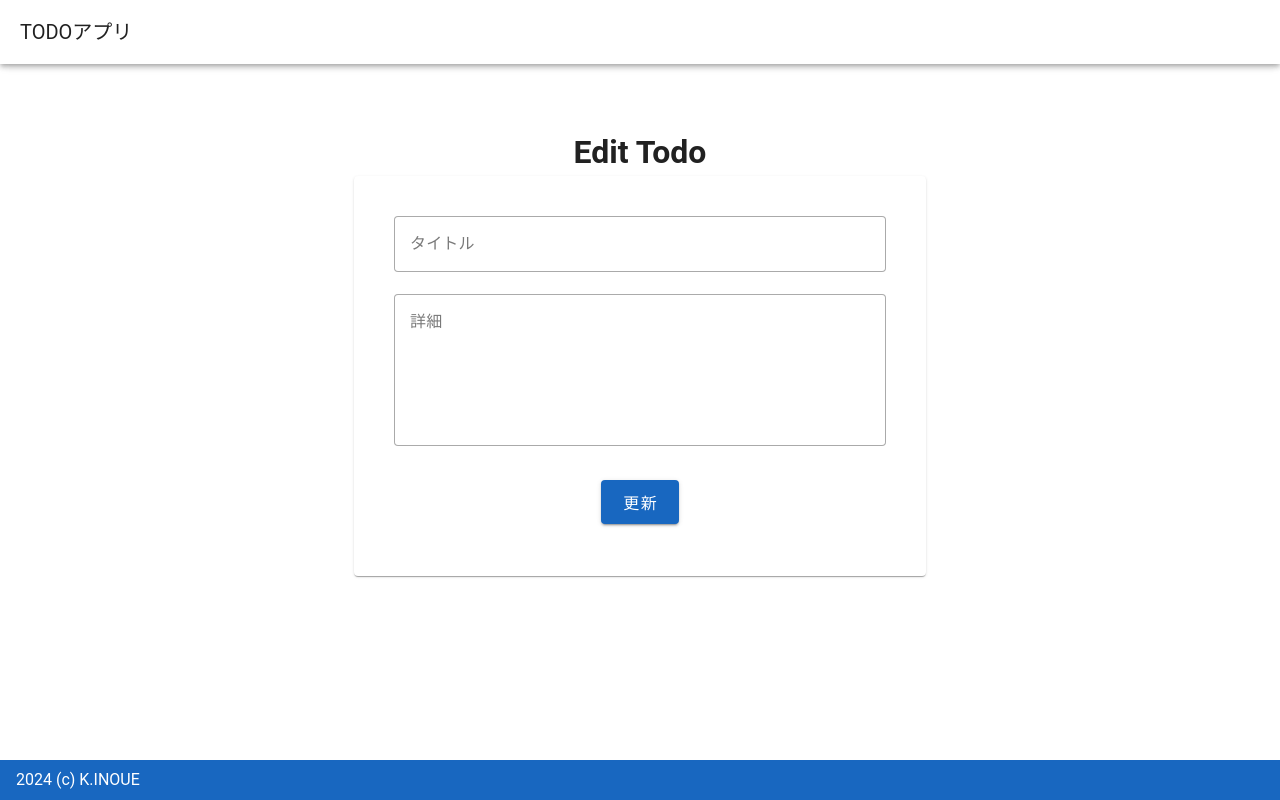
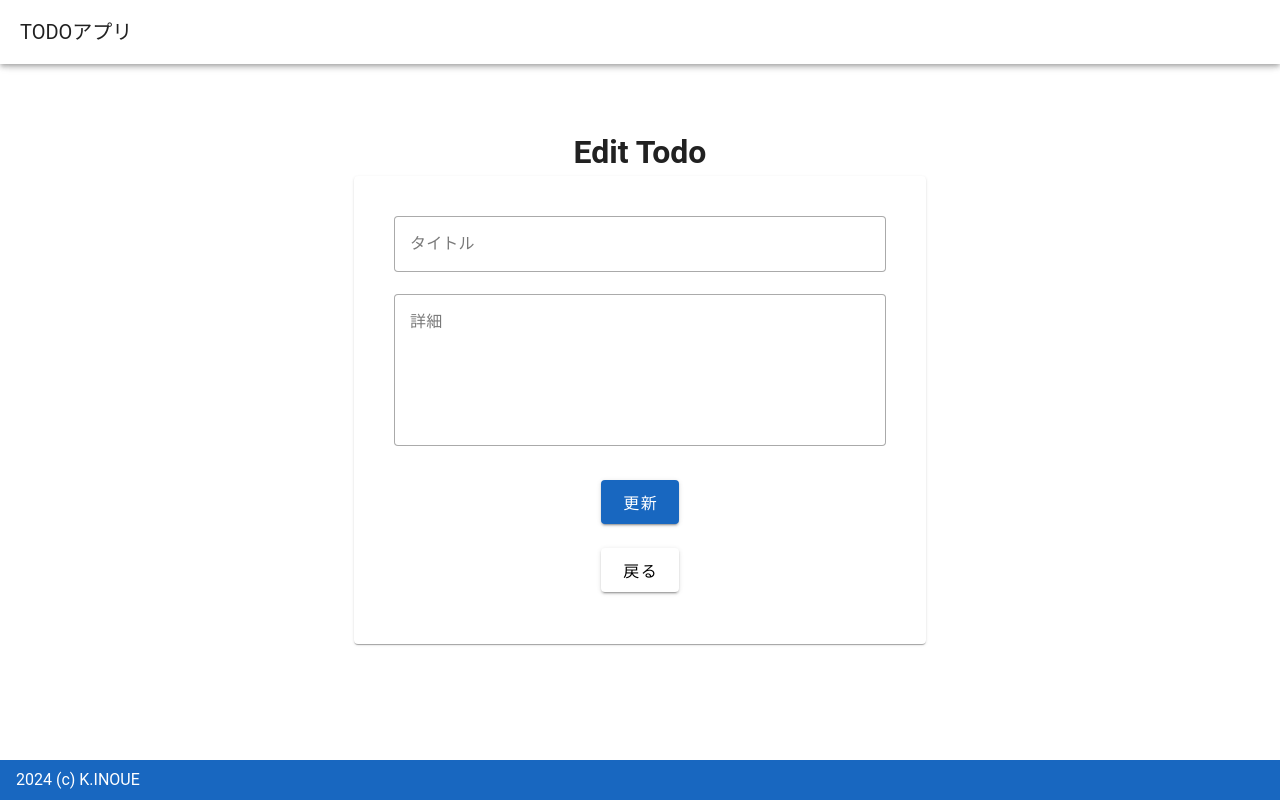
Before and after one commit to kazuyainoue0124/rails-vue-todo-app, a Vue app in the folder vue-app/: page /todos/1/edit in a window 1280 px wide. Built offline with nearby package versions, Linux system fonts and the light colour scheme; no server answers.

Commit message:
編集ページにも戻るボタンを追加

```diff
--- a/vue-app/src/views/EditTodoView.vue
+++ b/vue-app/src/views/EditTodoView.vue
@@ -34,5 +34,8 @@ const updateTodo = () => {
     <v-col class="text-center">
       <v-btn type="submit" color="primary" size="large" @click="updateTodo">更新</v-btn>
     </v-col>
+    <v-col class="text-center">
+      <v-btn type="submit" color="white" size="large" to="/">戻る</v-btn>
+    </v-col>
   </BaseSection>
 </template>
```
